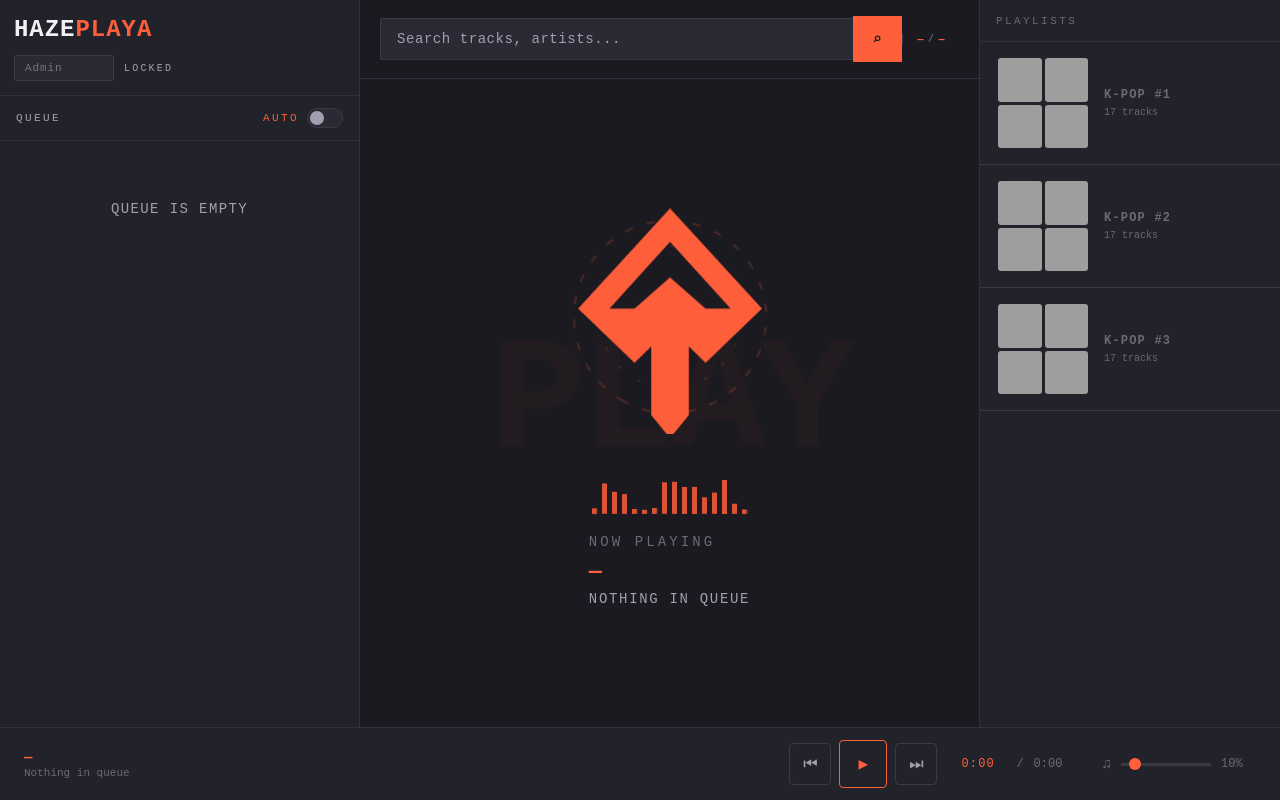
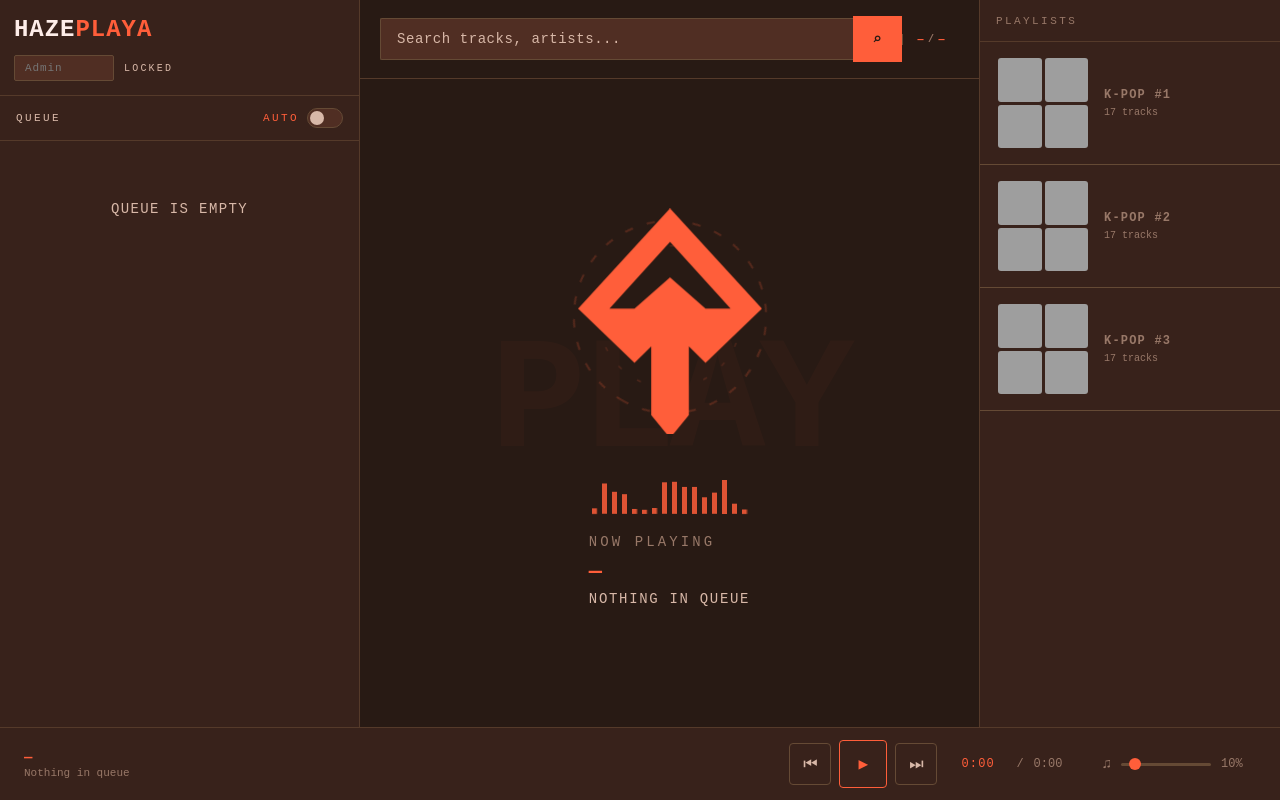
Before and after one commit to AmamXL/hazeplaya, a Flask app: page / in a window 1280 px wide. Run offline with Flask 3, Linux system fonts and the light colour scheme; parts of the project's set-up code (start-up, migrations or seed data) failed here and were passed over; some libraries are stand-ins or nearby versions; grey boxes are pictures that could not be loaded.

Commit message:
added purple ass color theme

```diff
--- a/hazeplaya/static/css/styles.css
+++ b/hazeplaya/static/css/styles.css
@@ -7,20 +7,20 @@
    These variables get overridden by theme CSS files
    ══════════════════════════════════════════ */
 :root {
-  --theme-accent: #FF5E3A;
-  --theme-accent-dim: rgba(255, 94, 58, 0.15);
-  --theme-accent-glow: rgba(255, 94, 58, 0.5);
-  --theme-bg: #1a1a20;
-  --theme-bg-secondary: #22222a;
-  --theme-bg-tertiary: #2a2a35;
-  --theme-bg-hover: #2d2a40;
-  --theme-border: #3a3a45;
-  --theme-border-light: #32323d;
-  --theme-text: #f0f0f5;
-  --theme-text-muted: #a0a0b0;
-  --theme-text-dim: #6a6a75;
-  --theme-number: #3a3a45;
-  --theme-number-active: #FF5E3A;
+  --theme-accent: #C084FC;
+  --theme-accent-dim: rgba(192, 132, 252, 0.15);
+  --theme-accent-glow: rgba(192, 132, 252, 0.5);
+  --theme-bg: #1A1428;
+  --theme-bg-secondary: #221B38;
+  --theme-bg-tertiary: #2E2350;
+  --theme-bg-hover: #3A2A60;
+  --theme-border: #4A3565;
+  --theme-border-light: #3A2A55;
+  --theme-text: #EDE9FE;
+  --theme-text-muted: #B8A8D8;
+  --theme-text-dim: #786898;
+  --theme-number: #3A2A55;
+  --theme-number-active: #C084FC;
   --font-mono: 'Courier New', monospace;
   --font-sans: 'Inter', -apple-system, BlinkMacSystemFont, sans-serif;
 }
@@ -918,6 +918,7 @@ body {
 .theme-preview.burn { background: #FF3D00; }
 .theme-preview.green { background: #C8FF00; }
 .theme-preview.ivory { background: #EDE0C4; }
+.theme-preview.purple { background: #C084FC; }
 
 .theme-name {
   font-size: 11px;
--- a/hazeplaya/static/css/theme-burn.css
+++ b/hazeplaya/static/css/theme-burn.css
@@ -4,16 +4,16 @@
   --theme-accent: #FF5E3A;
   --theme-accent-dim: rgba(255, 94, 58, 0.15);
   --theme-accent-glow: rgba(255, 94, 58, 0.5);
-  --theme-bg: #1a1a20;
-  --theme-bg-secondary: #22222a;
-  --theme-bg-tertiary: #2a2a35;
-  --theme-bg-hover: #2d2a40;
-  --theme-border: #3a3a45;
-  --theme-border-light: #32323d;
-  --theme-text: #f0f0f5;
-  --theme-text-muted: #a0a0b0;
-  --theme-text-dim: #6a6a75;
-  --theme-number: #3a3a45;
+  --theme-bg: #281A14;
+  --theme-bg-secondary: #38221B;
+  --theme-bg-tertiary: #502E23;
+  --theme-bg-hover: #603A2A;
+  --theme-border: #654A35;
+  --theme-border-light: #553A2A;
+  --theme-text: #FEEDE9;
+  --theme-text-muted: #D8B8A8;
+  --theme-text-dim: #987868;
+  --theme-number: #553A2A;
   --theme-number-active: #FF5E3A;
   --font-mono: 'Courier New', monospace;
 }
--- a/hazeplaya/static/js/app.js
+++ b/hazeplaya/static/js/app.js
@@ -217,13 +217,11 @@ function setTheme(theme) {
   document.querySelectorAll('link[data-theme-css]').forEach(el => el.remove());
 
   // Add new theme stylesheet
-  if (theme !== 'burn') {
-    const link = document.createElement('link');
-    link.rel = 'stylesheet';
-    link.href = `/static/css/theme-${theme}.css`;
-    link.dataset.themeCss = '';
-    document.head.appendChild(link);
-  }
+  const link = document.createElement('link');
+  link.rel = 'stylesheet';
+  link.href = `/static/css/theme-${theme}.css`;
+  link.dataset.themeCss = '';
+  document.head.appendChild(link);
 
   // Update background text based on theme
   const bgText = document.getElementById('now-playing-bg');
--- a/hazeplaya/templates/index.html
+++ b/hazeplaya/templates/index.html
@@ -31,6 +31,10 @@
         <div class="theme-option" data-theme="ivory">
           <div class="theme-preview ivory"></div>
           <div class="theme-name">Ivory</div>
+        </div>
+        <div class="theme-option" data-theme="purple">
+          <div class="theme-preview purple"></div>
+          <div class="theme-name">Purple</div>
         </div>
       </div>
     </div>
```
Also changed, not shown: hazeplaya/static/css/theme-green.css (+10 -10 lines), hazeplaya/static/css/theme-ivory.css (+10 -10 lines), hazeplaya/static/css/theme-purple.css (added, +19 -0 lines).
